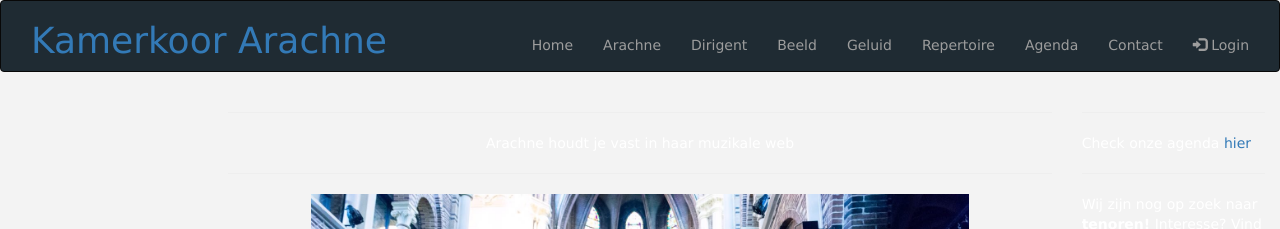
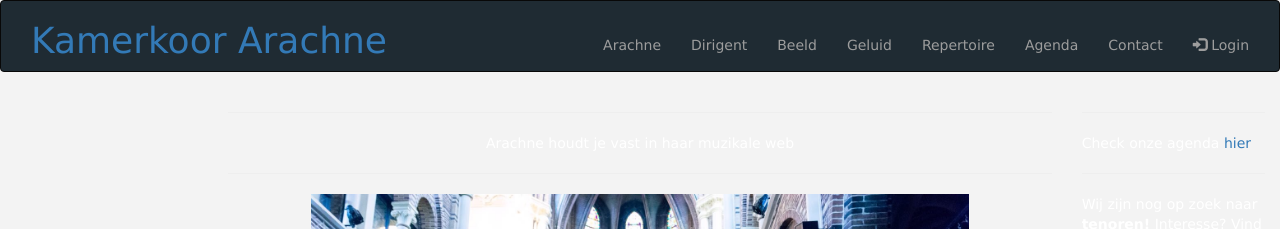
Before and after one commit to fgroenendijk/arachne, a Jekyll site: the page built from index.html, in a window 1280 px wide. Shown: the top 229 px of the page. Built offline with Jekyll 4.4.1, drawn with Linux system fonts in a browser that asks for light colours; nearby versions of some CDN libraries; library files that are not in the unit come from our copies.

Commit message:
Removed link to home. Not needed.

```diff
--- a/_includes/header.html
+++ b/_includes/header.html
@@ -10,7 +10,6 @@
                 <h1 id="main-title"><a href="/">Kamerkoor Arachne</a></h1>
             </ul>
             <ul class="nav navbar-nav navbar-right">
-                <li><a href="/home">Home</a></li>
                 <li><a href="/arachne">Arachne</a></li>
                 <li><a href="/dirigent">Dirigent</a></li>
                 <li><a href="/beeld">Beeld</a></li>
```
